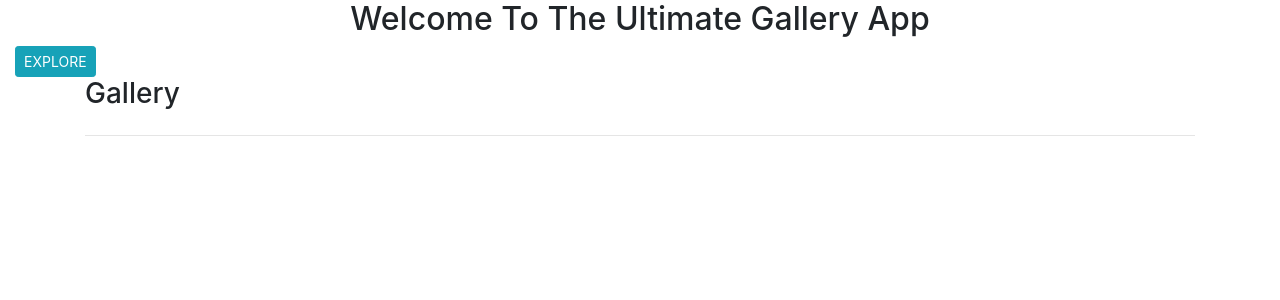
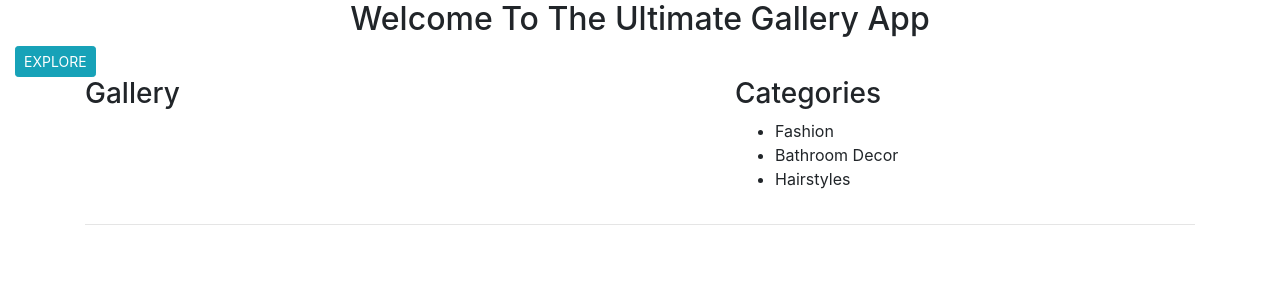
Before and after one commit to Tee-Mureithi/Gallery-app, a Django app: page / in a window 1280 px wide. Shown: the part 68-368 px from the top of the page. Run offline with Django 4.2, Linux system fonts and the light colour scheme; data that the repository does not hold is empty; some libraries are stand-ins or nearby versions.

Commit message:
adds categories

```diff
--- a/photos/templates/pictures/index.html
+++ b/photos/templates/pictures/index.html
@@ -16,6 +16,16 @@
         <div class="row">
             <div class="col-md-7">
                 <h3>Gallery</h3>
+            </div>
+            <div>
+                <h3>Categories</h3>
+                <ul>
+                    <li>Fashion</li>
+                    <li>Bathroom Decor</li>
+                    <li>Hairstyles</li>
+
+
+                </ul>
             </div>
             <div class="col-md-5">
             <span id="locations">
```
